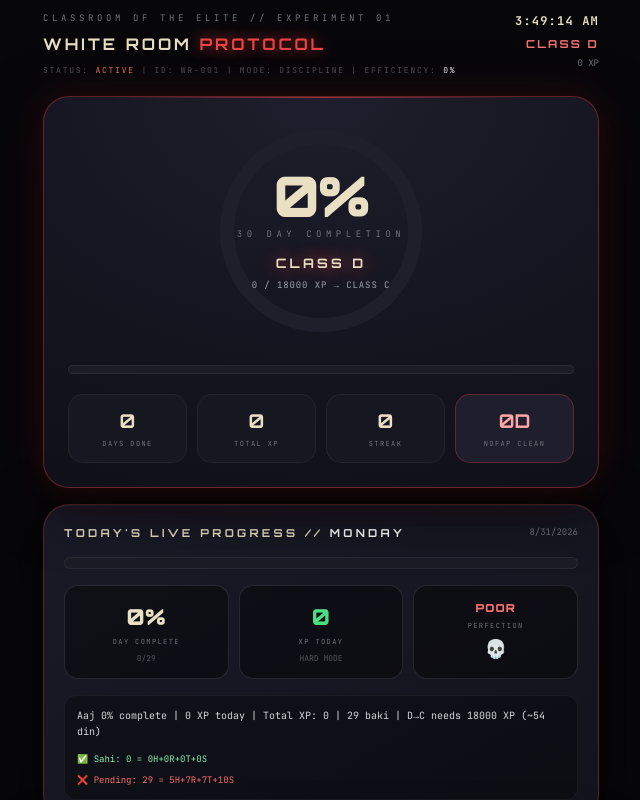
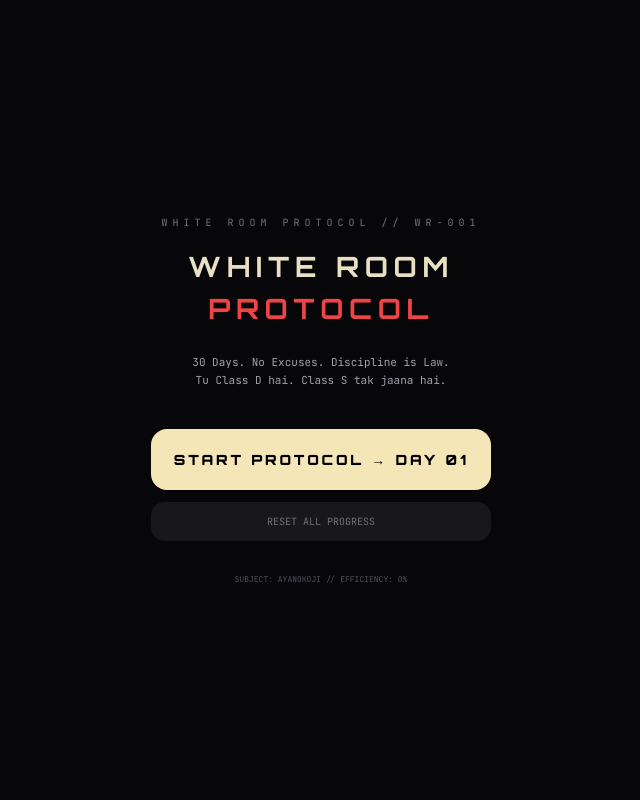
Before and after one commit to kusumrwt087-afk/Ayanokoji-kiyotaka, a plain HTML site: page index.html in a window 1280 px wide. Shown: the top 800 px of the page, without its empty margins (319-959 px from the left). Drawn offline with nearby package versions, Linux system fonts and the light colour scheme.

Commit message:
Update index.html

```diff
--- a/index.html
+++ b/index.html
@@ -21,7 +21,16 @@
 </style>
 </head>
 <body class="p-3 pb-12 max-w-[580px] mx-auto">
-
+<div id="startScreen" class="fixed inset-0 bg-[#07070a] z-[999] flex flex-col justify-center items-center p-6 text-center">
+<p class="text-[10px] tracking-[0.5em] text-zinc-500">WHITE ROOM PROTOCOL // WR-001</p>
+<h1 class="orbit text-[28px] tracking-[0.2em] mt-4">WHITE ROOM<br><span class="text-red-500">PROTOCOL</span></h1>
+<p class="text-[11px] text-zinc-400 mt-6 max-w-[320px] leading-relaxed">30 Days. No Excuses. Discipline is Law.<br>Tu Class D hai. Class S tak jaana hai.</p>
+<div class="mt-10 w-full max-w-[340px] space-y-3">
+<button onclick="startProtocol()" class="w-full bg-[#f5e6b8] text-black rounded-[16px] py-5 font-black tracking-[0.2em] text-[14px] orbit">START PROTOCOL → DAY 01</button>
+<button onclick="resetAll()" class="w-full bg-zinc-900 text-zinc-500 rounded-[14px] py-3 text-[10px]">RESET ALL PROGRESS</button>
+</div>
+<p class="text-[8px] text-zinc-600 mt-8">SUBJECT: AYANOKOJI // EFFICIENCY: 0%</p>
+</div>
 <div class="flex justify-between items-start">
 <div>
 <p class="text-[9px] tracking-[0.4em] text-zinc-500">CLASSROOM OF THE ELITE // EXPERIMENT 01</p>
@@ -345,6 +354,23 @@ document.getElementById('n1').addEventListener('input',save);
 document.getElementById('n2').addEventListener('input',save);
 
 render();
+function startProtocol(){
+  document.getElementById('startScreen').style.display='none';
+  localStorage.setItem('WR_STARTED','true');
+  render();
+}
+
+function resetAll(){
+  if(confirm('Pura restart karna hai?')){
+    localStorage.clear();
+    location.reload();
+  }
+}
+
+// Agar pehle se start kiya hai to START SCREEN mat dikha
+if(localStorage.getItem('WR_STARTED') === 'true'){
+  document.getElementById('startScreen').style.display='none';
+}
 </script>
 </body>
 </html>
```
